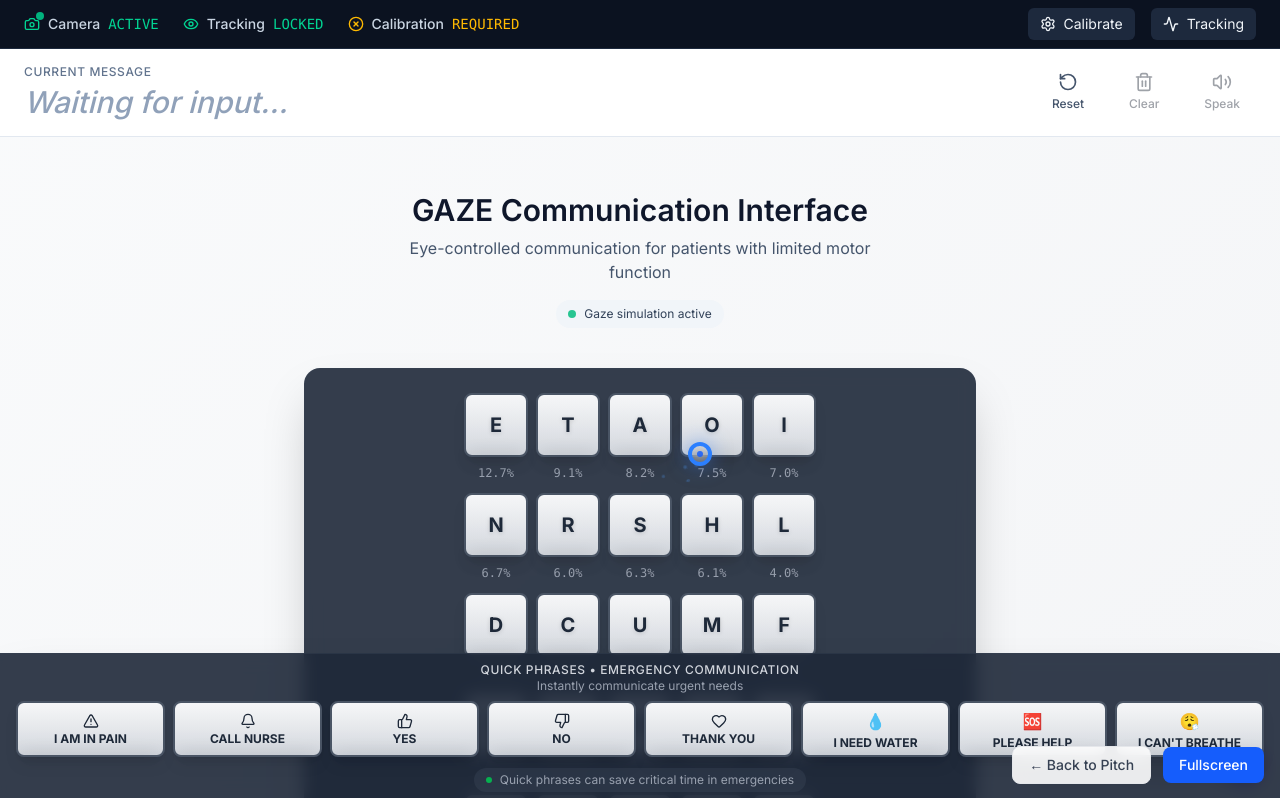
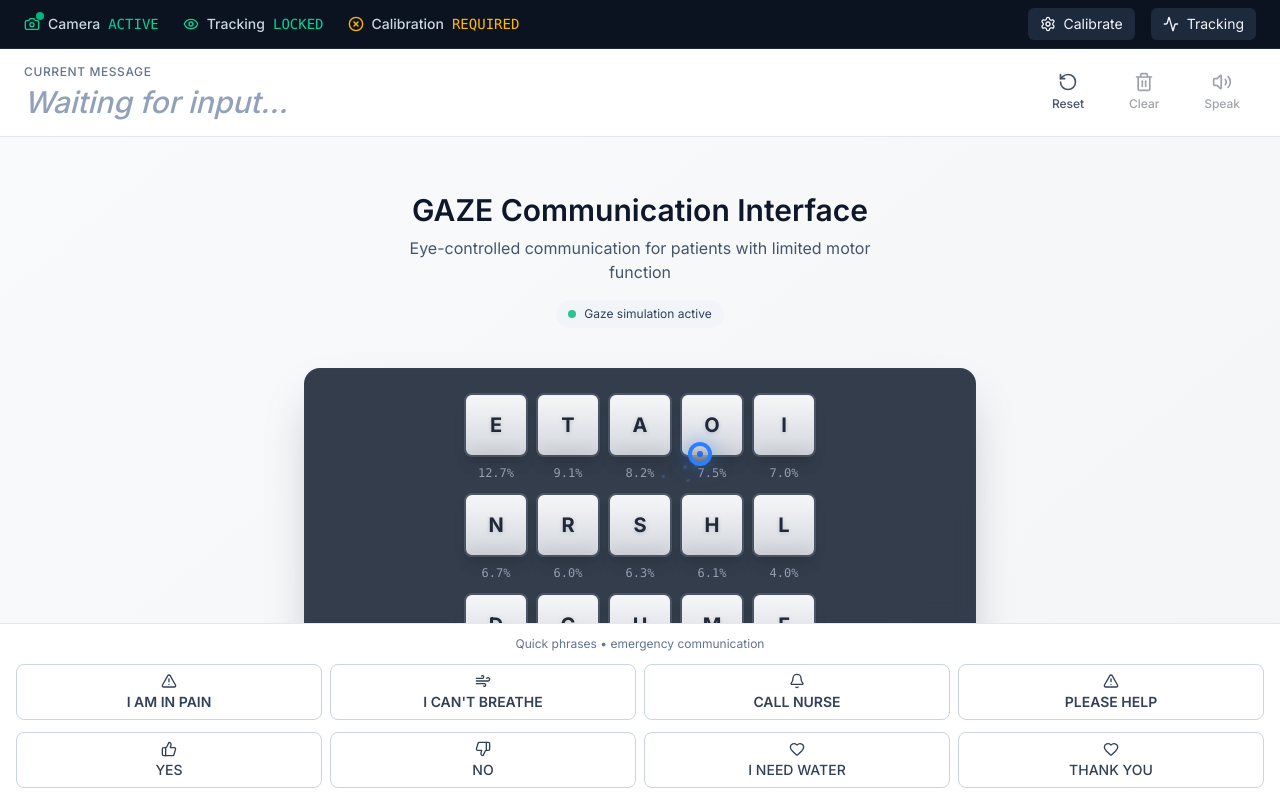
Before and after one commit to Anish-2005/Gaze, a Next.js app: page /demo in a window 1280 px wide. Shown: the top 798 px of the page. Built offline with nearby package versions, Linux system fonts and the light colour scheme.

Commit message:
Revamp demo navigation and quick phrases UI
Moved demo navigation header to the top for improved visibility and updated button styles. Refactored QuickPhrases to separate critical and common phrases, enhanced UI clarity, and improved accessibility for emergency communication.

```diff
--- a/src/app/demo/DemoLayoutClient.tsx
+++ b/src/app/demo/DemoLayoutClient.tsx
@@ -146,18 +146,16 @@ export default function DemoLayoutClient({
 
       {/* Main Demo Content */}
       <div className={`h-full ${judgeMode ? 'pt-8' : ''}`}>
-        {children}
-      </div>
-
-      {/* Demo Navigation (Only in non-Judge mode) */}
+        {/* Elegant Navigation Header */}
         {!judgeMode && (
-        <div className="fixed bottom-4 right-4 z-40">
-          <div className="flex items-center space-x-3">
+          <div className="absolute top-4 left-4 right-4 z-30">
+            <div className="flex items-center justify-between">
               <a
                 href="/pitch"
-              className="px-4 py-2 bg-white/90 backdrop-blur-sm rounded-lg border border-gray-200 text-sm font-medium text-gray-700 hover:bg-white hover:shadow-lg transition-all"
+                className="inline-flex items-center space-x-2 px-3 py-2 bg-white/90 backdrop-blur-sm rounded-lg border border-gray-200 text-sm font-medium text-gray-700 hover:bg-white hover:shadow-lg transition-all"
               >
-              ← Back to Pitch
+                <span>←</span>
+                <span>Back to Pitch</span>
               </a>
 
               <button
@@ -166,14 +164,20 @@ export default function DemoLayoutClient({
                     document.documentElement.requestFullscreen().catch(console.log)
                   }
                 }}
-              className="px-4 py-2 bg-blue-600 text-white rounded-lg text-sm font-medium hover:bg-blue-700 transition-colors"
+                className="inline-flex items-center space-x-2 px-3 py-2 bg-blue-600/90 backdrop-blur-sm text-white rounded-lg text-sm font-medium hover:bg-blue-600 transition-all shadow-lg"
                 title="Enter fullscreen mode for optimal demo experience"
               >
-              Fullscreen
+                <svg className="w-4 h-4" fill="none" stroke="currentColor" viewBox="0 0 24 24">
+                  <path strokeLinecap="round" strokeLinejoin="round" strokeWidth={2} d="M4 8V4m0 0h4M4 4l5 5m11-1V4m0 0h-4m4 0l-5 5M4 16v4m0 0h4m-4 0l5-5m11 5l-5-5m5 5v-4m0 4h-4" />
+                </svg>
+                <span>Fullscreen</span>
               </button>
             </div>
           </div>
         )}
+
+        {children}
+      </div>
 
 
 
--- a/src/app/demo/QuickPhrases.tsx
+++ b/src/app/demo/QuickPhrases.tsx
@@ -1,10 +1,16 @@
 'use client'
 
-import { AlertTriangle, Bell, ThumbsUp, ThumbsDown, Heart } from 'lucide-react'
+import {
+  AlertTriangle,
+  Bell,
+  ThumbsUp,
+  ThumbsDown,
+  Heart,
+  Wind,
+} from 'lucide-react'
 import { cn } from '@/lib/utils'
 
 interface QuickPhrasesProps {
-  selectedPhrase: string | null
   onSelect: (phrase: string) => void
   hoveredKey: string | null
   setHoveredKey: (key: string | null) => void
@@ -12,19 +18,21 @@ interface QuickPhrasesProps {
   dwellProgress: number
 }
 
-const QUICK_PHRASES = [
-  { text: "I AM IN PAIN", icon: <AlertTriangle className="w-4 h-4" />, keyId: "PAIN", color: "border-red-400 bg-gradient-to-b from-red-100 to-red-200 text-red-900", hoverColor: "shadow-red-200/50" },
-  { text: "CALL NURSE", icon: <Bell className="w-4 h-4" />, keyId: "NURSE", color: "border-amber-400 bg-gradient-to-b from-amber-100 to-amber-200 text-amber-900", hoverColor: "shadow-amber-200/50" },
-  { text: "YES", icon: <ThumbsUp className="w-4 h-4" />, keyId: "YES", color: "border-green-400 bg-gradient-to-b from-green-100 to-green-200 text-green-900", hoverColor: "shadow-green-200/50" },
-  { text: "NO", icon: <ThumbsDown className="w-4 h-4" />, keyId: "NO", color: "border-rose-400 bg-gradient-to-b from-rose-100 to-rose-200 text-rose-900", hoverColor: "shadow-rose-200/50" },
-  { text: "THANK YOU", icon: <Heart className="w-4 h-4" />, keyId: "THANKYOU", color: "border-blue-400 bg-gradient-to-b from-blue-100 to-blue-200 text-blue-900", hoverColor: "shadow-blue-200/50" },
-  { text: "I NEED WATER", icon: "💧", keyId: "WATER", color: "border-cyan-400 bg-gradient-to-b from-cyan-100 to-cyan-200 text-cyan-900", hoverColor: "shadow-cyan-200/50" },
-  { text: "PLEASE HELP", icon: "🆘", keyId: "HELP", color: "border-orange-400 bg-gradient-to-b from-orange-100 to-orange-200 text-orange-900", hoverColor: "shadow-orange-200/50" },
-  { text: "I CAN'T BREATHE", icon: "😮‍💨", keyId: "BREATHE", color: "border-purple-400 bg-gradient-to-b from-purple-100 to-purple-200 text-purple-900", hoverColor: "shadow-purple-200/50" },
+const CRITICAL_PHRASES = [
+  { text: 'I AM IN PAIN', icon: AlertTriangle, keyId: 'PAIN', color: 'border-red-500 text-red-700' },
+  { text: "I CAN'T BREATHE", icon: Wind, keyId: 'BREATHE', color: 'border-red-500 text-red-700' },
+  { text: 'CALL NURSE', icon: Bell, keyId: 'NURSE', color: 'border-amber-500 text-amber-700' },
+  { text: 'PLEASE HELP', icon: AlertTriangle, keyId: 'HELP', color: 'border-amber-500 text-amber-700' },
+]
+
+const COMMON_PHRASES = [
+  { text: 'YES', icon: ThumbsUp, keyId: 'YES' },
+  { text: 'NO', icon: ThumbsDown, keyId: 'NO' },
+  { text: 'I NEED WATER', icon: Heart, keyId: 'WATER' },
+  { text: 'THANK YOU', icon: Heart, keyId: 'THANKYOU' },
 ]
 
 export default function QuickPhrases({
-  selectedPhrase,
   onSelect,
   hoveredKey,
   setHoveredKey,
@@ -32,76 +40,102 @@ export default function QuickPhrases({
   dwellProgress,
 }: QuickPhrasesProps) {
   return (
-    <div className="fixed bottom-0 left-0 right-0 z-40 bg-gray-800/90 backdrop-blur-sm border-t border-gray-700/50 shadow-2xl">
-      <div className="container mx-auto px-4 py-2">
-        <div className="mb-2">
-          <div className="text-xs font-medium text-gray-300 uppercase tracking-wider text-center">
-            Quick Phrases • Emergency Communication
+    <div className="fixed bottom-0 left-0 right-0 z-40 bg-white border-t border-slate-200">
+      <div className="max-w-8xl mx-auto px-4 py-3">
+
+        {/* Header */}
+        <div className="text-xs text-slate-500 text-center mb-3">
+          Quick phrases • emergency communication
         </div>
-          <div className="text-xs text-gray-400 text-center leading-tight">
-            Instantly communicate urgent needs
+
+        {/* CRITICAL */}
+        <div className="grid grid-cols-2 sm:grid-cols-4 gap-2 mb-3">
+          {CRITICAL_PHRASES.map(item => (
+            <PhraseButton
+              key={item.keyId}
+              phrase={item}
+              hoveredKey={hoveredKey}
+              setHoveredKey={setHoveredKey}
+              isDwelling={isDwelling}
+              dwellProgress={dwellProgress}
+              onSelect={onSelect}
+              critical
+            />
+          ))}
+        </div>
+
+        {/* COMMON */}
+        <div className="grid grid-cols-2 sm:grid-cols-4 gap-2">
+          {COMMON_PHRASES.map(item => (
+            <PhraseButton
+              key={item.keyId}
+              phrase={item}
+              hoveredKey={hoveredKey}
+              setHoveredKey={setHoveredKey}
+              isDwelling={isDwelling}
+              dwellProgress={dwellProgress}
+              onSelect={onSelect}
+            />
+          ))}
         </div>
       </div>
+    </div>
+  )
+}
 
-        <div className="grid grid-cols-2 sm:grid-cols-3 md:grid-cols-4 lg:grid-cols-8 gap-2 md:gap-2">
-          {QUICK_PHRASES.map((phrase) => {
-            const isHovered = hoveredKey === phrase.keyId
+/* ---------- SUBCOMPONENT ---------- */
+
+function PhraseButton({
+  phrase,
+  hoveredKey,
+  setHoveredKey,
+  isDwelling,
+  dwellProgress,
+  onSelect,
+  critical = false,
+}: {
+  phrase: any
+  hoveredKey: string | null
+  setHoveredKey: (k: string | null) => void
+  isDwelling: boolean
+  dwellProgress: number
+  onSelect: (t: string) => void
+  critical?: boolean
+}) {
+  const Icon = phrase.icon
+  const active = hoveredKey === phrase.keyId
 
   return (
-              <div key={phrase.text} className="relative">
+    <div className="relative">
       <button
         onClick={() => onSelect(phrase.text)}
         onMouseEnter={() => setHoveredKey(phrase.keyId)}
         onMouseLeave={() => setHoveredKey(null)}
         className={cn(
-                    "w-full h-10 sm:h-12 md:h-14 rounded-lg border-2 transition-all duration-200 font-bold text-xs shadow-lg active:shadow-md active:scale-95 relative overflow-hidden",
-                    isHovered
-                      ? `${phrase.color} ${phrase.hoverColor} scale-105 border-opacity-100`
-                      : "border-gray-600 bg-gradient-to-b from-gray-100 to-gray-300 text-gray-800 hover:from-gray-200 hover:to-gray-400"
+          'w-full h-12 sm:h-14 rounded-lg border text-xs sm:text-sm font-medium transition',
+          active
+            ? `${phrase.color} bg-slate-50`
+            : 'border-slate-300 text-slate-700 bg-white',
+          critical && 'font-semibold'
         )}
       >
-                  <div className="flex flex-col items-center justify-center space-y-0.5 relative z-10">
-                    <span className="text-sm sm:text-base">{phrase.icon}</span>
-                    <span className="text-center leading-tight px-0.5 text-xs">{phrase.text}</span>
+        <div className="flex flex-col items-center justify-center gap-1">
+          <Icon className="w-4 h-4" />
+          <span className="text-center leading-tight px-1">
+            {phrase.text}
+          </span>
         </div>
-                  {/* Key top surface gradient */}
-                  <div className="absolute inset-0 rounded-lg bg-gradient-to-b from-white/20 to-transparent pointer-events-none" />
-                  {/* Key bottom shadow */}
-                  <div className="absolute -bottom-1 left-1 right-1 h-1 bg-black/20 rounded-b-lg blur-sm pointer-events-none" />
       </button>
 
-                {/* Dwell progress ring */}
-                {isHovered && isDwelling && (
-                  <div className="absolute inset-0 pointer-events-none">
-                    <svg className="w-full h-full transform -rotate-90">
-                      <circle
-                        cx="50%"
-                        cy="50%"
-                        r="45%"
-                        stroke="currentColor"
-                        strokeWidth="3"
-                        fill="none"
-                        strokeLinecap="round"
-                        className="text-blue-500"
-                        strokeDasharray={`${2 * Math.PI * 45}`}
-                        strokeDashoffset={`${2 * Math.PI * 45 * (1 - dwellProgress / 100)}`}
+      {/* Dwell indicator */}
+      {active && isDwelling && (
+        <div className="absolute inset-x-2 -bottom-1 h-1 bg-slate-200 rounded-full overflow-hidden">
+          <div
+            className="h-full bg-slate-900 transition-all"
+            style={{ width: `${dwellProgress}%` }}
           />
-                    </svg>
         </div>
       )}
     </div>
   )
-          })}
-        </div>
-
-        {/* Usage hint */}
-        <div className="mt-2 text-center">
-          <div className="text-xs text-gray-400 inline-flex items-center space-x-2 bg-gray-700/50 px-3 py-1 rounded-full">
-            <div className="w-1.5 h-1.5 bg-green-500 rounded-full animate-pulse"></div>
-            <span>Quick phrases can save critical time in emergencies</span>
-          </div>
-        </div>
-      </div>
-    </div>
-  )
 }
```
Lines whose indentation alone changed are shown as unchanged.
